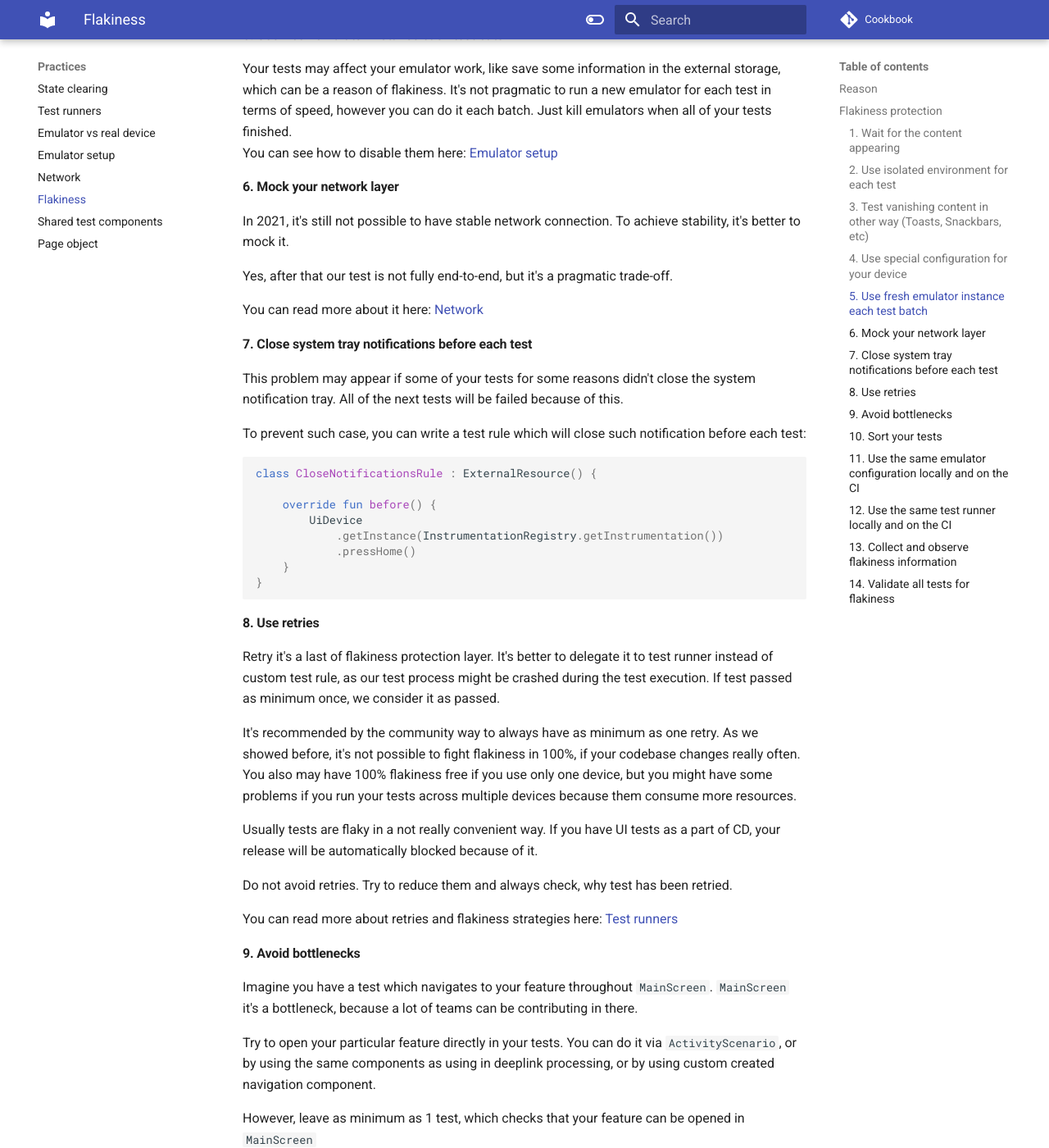
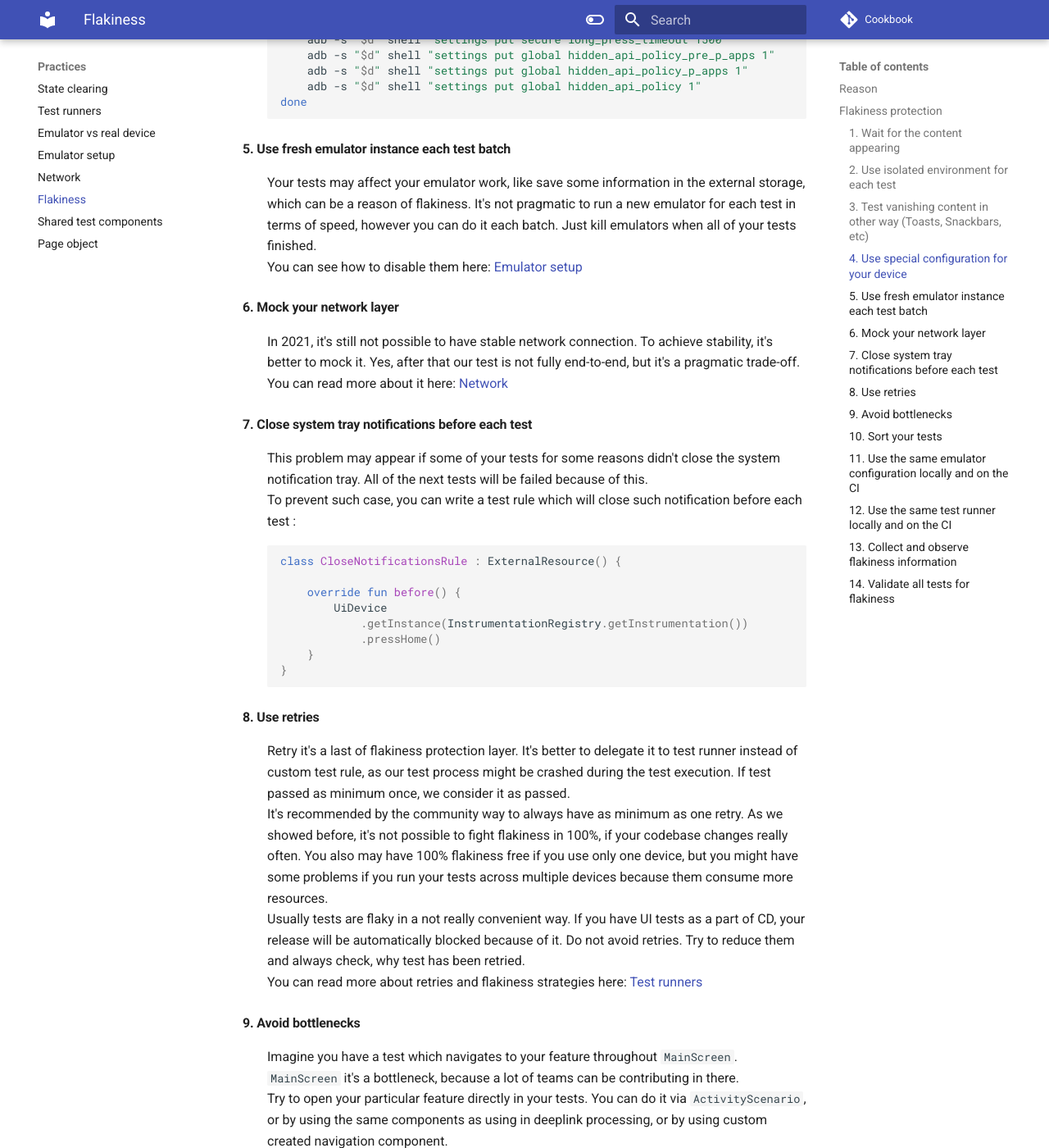
Before and after one commit to android-ui-testing/Cookbook, an MkDocs documentation site: the page built from docs/content/practices/flakiness.md, in a window 1280 px wide and 1400 px high, scrolled down 3042 px. Shown: the whole window at 82% size. Built offline with MkDocs 1.6.1 and Material for MkDocs 9.7.7, drawn with Linux system fonts in a browser that asks for light colours; comment, search, counter and statistics services are not loaded; some of the changed text lies outside the part shown.

Commit message:
[lists] flakiness refactoring with lists

````diff
--- a/docs/content/practices/flakiness.md
+++ b/docs/content/practices/flakiness.md
@@ -30,17 +30,16 @@
 
 #### 1. Wait for the content appearing </br>
 
-When we have an http request or other asynchronous operation, it's not possible to predict how soon our expected content
-will be shown on the screen. By default, Espresso framework will fail assertion if there is no expected content in a
-particular time.
+:   When we have an http request or other asynchronous operation, it's not possible to predict how soon our expected
+content will be shown on the screen.<br>By default, Espresso framework will fail assertion if there is no expected
+content in a particular time.
 </br>
 Google provided [Idling Resources](https://developer.android.com/training/testing/espresso/idling-resource) to catch
 asynchronous operations.
 </br> However, this goes against the common testing best practice of not putting testing code inside your application
 code and also requires an additional effort from engineers.</br>
-
-Recommended by community way it's to use smart-waiting (aka flaky safely algorithm) like this:
-
+Recommended by community way it's to use smart-waiting (aka flaky safely algorithm) like this
+:
 ```kotlin
 fun <T> invokeFlakySafely(
         params: FlakySafetyParams,
@@ -136,7 +136,7 @@
 
 #### 5. Use fresh emulator instance each test batch </br>
 
-Your tests may affect your emulator work, like save some information in the external storage, which can be a reason of
+: Your tests may affect your emulator work, like save some information in the external storage, which can be a reason of
 flakiness. It's not pragmatic to run a new emulator for each test in terms of speed, however you can do it each batch.
 Just kill emulators when all of your tests finished.
 <br>
@@ -172,49 +169,43 @@
 
 #### 8. Use retries </br>
 
-Retry it's a last of flakiness protection layer. It's better to delegate it to test runner instead of custom test rule,
-as our test process might be crashed during the test execution. If test passed as minimum once, we consider it as
-passed.
-
+: Retry it's a last of flakiness protection layer. It's better to delegate it to test runner instead of custom test
+rule, as our test process might be crashed during the test execution. If test passed as minimum once, we consider it as
+passed.<br>
 It's recommended by the community way to always have as minimum as one retry. As we showed before, it's not possible to
 fight flakiness in 100%, if your codebase changes really often. You also may have 100% flakiness free if you use only
 one device, but you might have some problems if you run your tests across multiple devices because them consume more
-resources.
-
+resources.<br>
 Usually tests are flaky in a not really convenient way. If you have UI tests as a part of CD, your release will be
-automatically blocked because of it.
-
-Do not avoid retries. Try to reduce them and always check, why test has been retried.
-
-You can read more about retries and flakiness strategies
+automatically blocked because of it. Do not avoid retries. Try to reduce them and always check, why test has been
+retried.
+<br>You can read more about retries and flakiness strategies
 here: [Test runners](https://android-ui-testing.github.io/Cookbook/practices/test_runners_review/)
 
 #### 9. Avoid bottlenecks</br>
 
-Imagine you have a test which navigates to your feature throughout `MainScreen`.
+: Imagine you have a test which navigates to your feature throughout `MainScreen`.
 `MainScreen` it's a bottleneck, because a lot of teams can be contributing in there.
-
+<br>
 Try to open your particular feature directly in your tests. You can do it via `ActivityScenario`, or by using the same
 components as using in deeplink processing, or by using custom created navigation component.
-
-However, leave as minimum as 1 test, which checks that your feature can be opened in `MainScreen`
+<br>
+However, leave as minimum as 1 test, which checks that your feature can be opened from `MainScreen`
 
 #### 10. Sort your tests </br>
 
-It also can be a reason of flakiness, if you run your tests across multiple devices. Especially, when you run test with
-different execution time in parallel. While `test1` is running, `test2, test3, test4` can be finished. Test runners like
-Marathon/Avito will pull the device data after that, which can create artificially created delay, which can be a reason
-of `test1` failing.
-
+: It also can be a reason of flakiness, if you run your tests across multiple devices.<br>Especially, when you run test
+with different execution time in parallel. While `test1` is running, `test2, test3, test4` can be finished. Test runners
+like Marathon/Avito will pull the device data after that, which can create artificially created delay, which can be a
+reason of `test1` failing.
+<br>
 Sorting test by execution time based on a previous run will reduce the count of issues like this.
 
 #### 11. Use the same emulator configuration locally and on the CI </br>
-
-Test can work fine in one device, however it can be failed on another device. Try to use an emulator with the same
+: Test can work fine in one device, however it can be failed on another device. Try to use an emulator with the same
 configuration as on CI locally.
 
-You also can add some checks, which prohibit to run instrumented tests locally not on the same emulator as on CI.
-
+: You also can add some checks, which prohibit to run instrumented tests locally not on the same emulator as on CI.
 ```bash
   devices=$(adb devices -l | sed '1d' | sed '$d' |  awk '{print $1}')
 
@@ -236,15 +227,14 @@
 
 #### 12. Use the same test runner locally and on the CI </br>
 
-Your test launch on CI and locally shouldn't be different. If you use 3rd party test runner on CI, use it to run your
+: Your test launch on CI and locally shouldn't be different. If you use 3rd party test runner on CI, use it to run your
 tests locally as well
 
 #### 13. Collect and observe flakiness information </br>
 
-Always monitor flakiness percentage to reduce them and try to automate it. Marathon provides an information about
+: Always monitor flakiness percentage to reduce them and try to automate it. Marathon provides an information about
 retries it's done during the test run in a report meta-files in json format. Using them, you can create a Slack
 notification which posts some data with flakiness free:
-
 ```bash
 Flakiness report:
 Flakiness free: 95% (tests passed from 1st attempt)
@@ -259,8 +249,8 @@
 
 #### 14. Validate all tests for flakiness </br>
 
-At night, when engineers sleep, you can trigger a CI job which runs all of your tests N times (like 10-30-100). Marathon
+: At night, when engineers sleep, you can trigger a CI job which runs all of your tests N times (like 10-30-100). Marathon
 provides the most convenient way to do that.
 
-You can read more about it
+: You can read more about it
 here: [Test runners](https://android-ui-testing.github.io/Cookbook/practices/test_runners_review/)
--- a/mkdocs.yml
+++ b/mkdocs.yml
@@ -52,6 +52,8 @@
       - Page object: practices/page_object.md
 
 markdown_extensions:
+  - def_list
+  - attr_list
   - admonition
   - pymdownx.details
   - pymdownx.highlight
````
Also changed, not shown: other parts of docs/content/practices/flakiness.md (+24 -26 lines).
